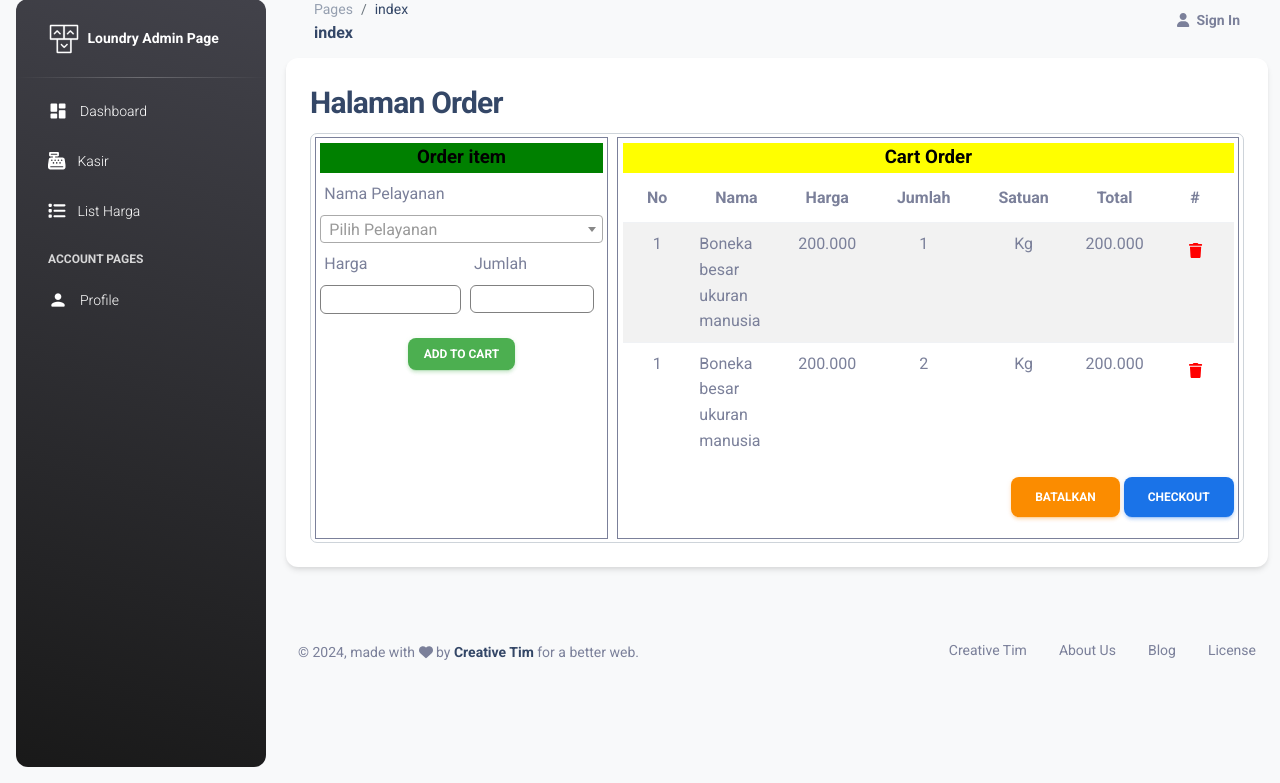
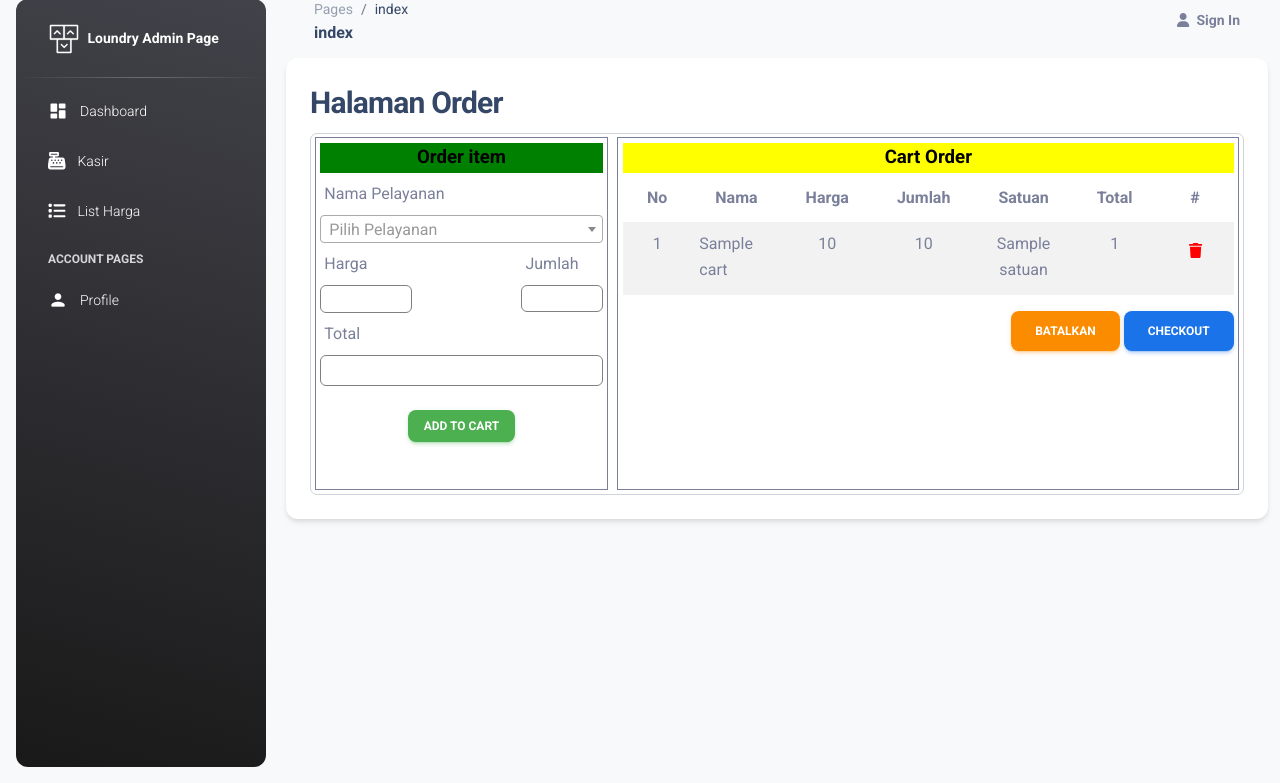
Before and after one commit to 0051Nasrulhakim/laundry-web-app, a CodeIgniter 4 app: the page made by app-laundry/app/Views/admin/page/order.php in a window 1280 px wide. Shown: the part 17-800 px from the top of the page. Run offline with PHP 8.4 and a stand-in for CodeIgniter, Linux system fonts and the light colour scheme; the template is opened without the code that fills it: most values are stand-ins (such as "Sample title", 1, 10 or a date in 2020); some libraries are stand-ins or nearby versions.

Commit message:
membuat fitur add cart

```diff
--- a/app-laundry/app/Config/Validation.php
+++ b/app-laundry/app/Config/Validation.php
@@ -68,7 +68,7 @@ class Validation extends BaseConfig
     public $updatePelayanan = [
         'id_prod_jasa' => [
             'rules' => 'required',
-            'error' => [
+            'errors' => [
                 'required' => 'Id harus di isi'
             ]
         ],
--- a/app-laundry/app/Traits/GetListPelayanan.php
+++ b/app-laundry/app/Traits/GetListPelayanan.php
@@ -11,6 +11,7 @@ trait GetListPelayanan
     public function __construct(){
         $this->masterProdukJasa = new MasterProdukJasa();
     }
+
 
     public function fetchListPelayanan()
     {
--- a/app-laundry/app/Views/admin/page/order.php
+++ b/app-laundry/app/Views/admin/page/order.php
@@ -38,6 +38,8 @@
                             Order item
                         </div>
 
+                        <form action="<?= base_url('crud/addToCart') ?>" method="post">
+
                             <div class="form-group">
                                 <label for="inputNama" class="col-form-label">Nama Pelayanan</label>
                                 <select id="item" class="form-control" name="item" style="border: 1 px solid; black"></select>
@@ -55,22 +57,44 @@
                                             name="harga" readonly>
                                     </div>
                                 </div>
+                                <div class="left" style="width: 50%; margin-right: 3%;">
+                                    <div class="form-group">
+                                        <input
+                                            type="text"
+                                            id="id_prod_jasa"
+                                            class="form-control"
+                                            style="border: 1px solid grey; padding: 1%;"
+                                            name="id_prod_jasa" readonly hidden>
+                                    </div>
+                                </div>
                                 <div class="right" style="width: 44%;">
                                     <div class="form-group">
                                         <label for="inputNama" class="col-form-label">Jumlah</label>
                                         <input
                                             type="number"
-                                        id="inputNama"
+                                            id="qty"
                                             class="form-control"
                                             style="border: 1px solid grey; padding: 1%;"
-                                        name="jumlah">
+                                            name="qty" oninput="calculateTotal()">
                                     </div>
                                 </div>
+                            </div>
+
+                            <div class="form-group">
+                                <label for="total" class="col-form-label">Total</label>
+                                <input
+                                    type="number"
+                                    id="total"
+                                    class="form-control"
+                                    style="border: 1px solid grey; padding: 1%;"
+                                    name="total_harga" readonly>
                             </div>
 
                             <div class="btn" style="text-align: center; width: 100%; margin-top: 5%;">
                                 <button class="btn btn-sm btn-success">Add to cart</button>
                             </div>
+
+                        </form>
                     </div>
                     <div class="right" style="width: 68%; border: 1px solid; padding: 0.5%;">
                         <div class="title" style="text-align: center; font-size: 14pt; font-weight: bolder; background-color: yellow; color: black;">
@@ -89,32 +113,21 @@
                                 </tr>
                             </thead>
                             <tbody>
+                                <?php $i=1; foreach ($listCart as $list): ?>
                                     <tr>
-                                    <td style="text-align: center;">1</td>
-                                    <td style="word-wrap: break-word; max-width: 200px;">Boneka besar ukuran manusia</td>
-                                    <td style="text-align: center;">200.000</td>
-                                    <td style="text-align: center;">1</td>
-                                    <td style="text-align: center;">Kg</td>
-                                    <td style="text-align: center;">200.000</td>
+                                        <td style="text-align: center;"><?= $i++?></td>
+                                        <td style="word-wrap: break-word; max-width: 200px;"><?= $list['nama_jasa_pelayanan'] ?></td>
+                                        <td style="text-align: center;"><?=  $list['harga']?></td>
+                                        <td style="text-align: center;"><?= $list['qty'] ?></td>
+                                        <td style="text-align: center;"><?= $list['satuan'] ?></td>
+                                        <td style="text-align: center;"><?= $list['total_harga'] ?></td>
                                         <td style="text-align: center;">
                                             <button class="btn">
                                                 <i class="fa-solid fa-trash fa-lg" style="color: red;"></i>
                                             </button>
                                         </td>
                                     </tr>
-                                <tr>
-                                    <td style="text-align: center;">1</td>
-                                    <td style="word-wrap: break-word; max-width: 200px;">Boneka besar ukuran manusia</td>
-                                    <td style="text-align: center;">200.000</td>
-                                    <td style="text-align: center;">2</td>
-                                    <td style="text-align: center;">Kg</td>
-                                    <td style="text-align: center;">200.000</td>
-                                    <td style="text-align: center;">
-                                        <button class="btn">
-                                            <i class="fa-solid fa-trash fa-lg" style="color: red;"></i>
-                                        </button>
-                                    </td>
-                                </tr>
+                                <?php endforeach; ?>
                             </tbody>
                         </table>
                         <div class="btn-action" style="text-align: right;">
@@ -139,13 +152,13 @@
                 dataType: 'json',
                 delay: 150,
                 processResults: function(data) {
-                    console.log(data)
+                    // console.log(data)
                     return {
                         results: data
                     };
                 },
                 data: function(params) {
-                    console.log(params)
+                    // console.log('params =' + params)
                     // Jika params.term tidak ada, kirimkan string kosong
                     var query = {
                         term: params.term || '' // Default ke string kosong jika tidak ada input
@@ -167,8 +180,8 @@
                     dataType: 'json',
                     success: function(response) {
                         if (response) {
-                            console.log(response)
-                            // $('#name').val(response.name);
+                            console.log('res',response)
+                            $('#id_prod_jasa').val(response.id_prod_jasa);
                             $('#harga').val(response.harga);
                         }
                     }
@@ -176,6 +189,23 @@
             }
         });
     });
+
+    function calculateTotal() {
+        var total = 0;
+        var harga = $('#harga').val();
+        var input = $('#qty').val();
+
+
+        // console.log(input)
+        console.log(harga)
+        if (harga != '') {
+            total = parseInt(input) * parseInt(harga);
+
+            $('#total').val(total);
+        } else {
+            alert('Pilih pelayanan terlebih dahulu');
+        }
+    }
 </script>
 
 
--- a/app-laundry/app/Views/admin/template/util-footer.php
+++ b/app-laundry/app/Views/admin/template/util-footer.php
@@ -2,16 +2,13 @@
         <div class="container-fluid">
           <div class="row align-items-center justify-content-lg-between">
             <div class="col-lg-6 mb-lg-0 mb-4">
-              <div class="copyright text-center text-sm text-muted text-lg-start">
+              <!-- <div class="copyright text-center text-sm text-muted text-lg-start">
                 © <script>
                   document.write(new Date().getFullYear())
-                </script>,
-                made with <i class="fa fa-heart"></i> by
-                <a href="https://www.creative-tim.com" class="font-weight-bold" target="_blank">Creative Tim</a>
-                for a better web.
-              </div>
+                </script>
+              </div> -->
             </div>
-            <div class="col-lg-6">
+            <!-- <div class="col-lg-6">
               <ul class="nav nav-footer justify-content-center justify-content-lg-end">
                 <li class="nav-item">
                   <a href="https://www.creative-tim.com" class="nav-link text-muted" target="_blank">Creative Tim</a>
@@ -26,7 +23,7 @@
                   <a href="https://www.creative-tim.com/license" class="nav-link pe-0 text-muted" target="_blank">License</a>
                 </li>
               </ul>
-            </div>
+            </div> -->
           </div>
         </div>
       </footer>
```
Also changed, not shown: app-laundry/app/Controllers/Admin.php (+13 -2 lines), app-laundry/app/Controllers/Crud.php (+39 -0 lines), app-laundry/app/Models/Cart.php (added, +14 -0 lines), app-laundry/app/Traits/cartListable.php (added, +25 -0 lines), db-laundry.sql (added, +71 -0 lines). Lines whose indentation alone changed are shown as unchanged.
